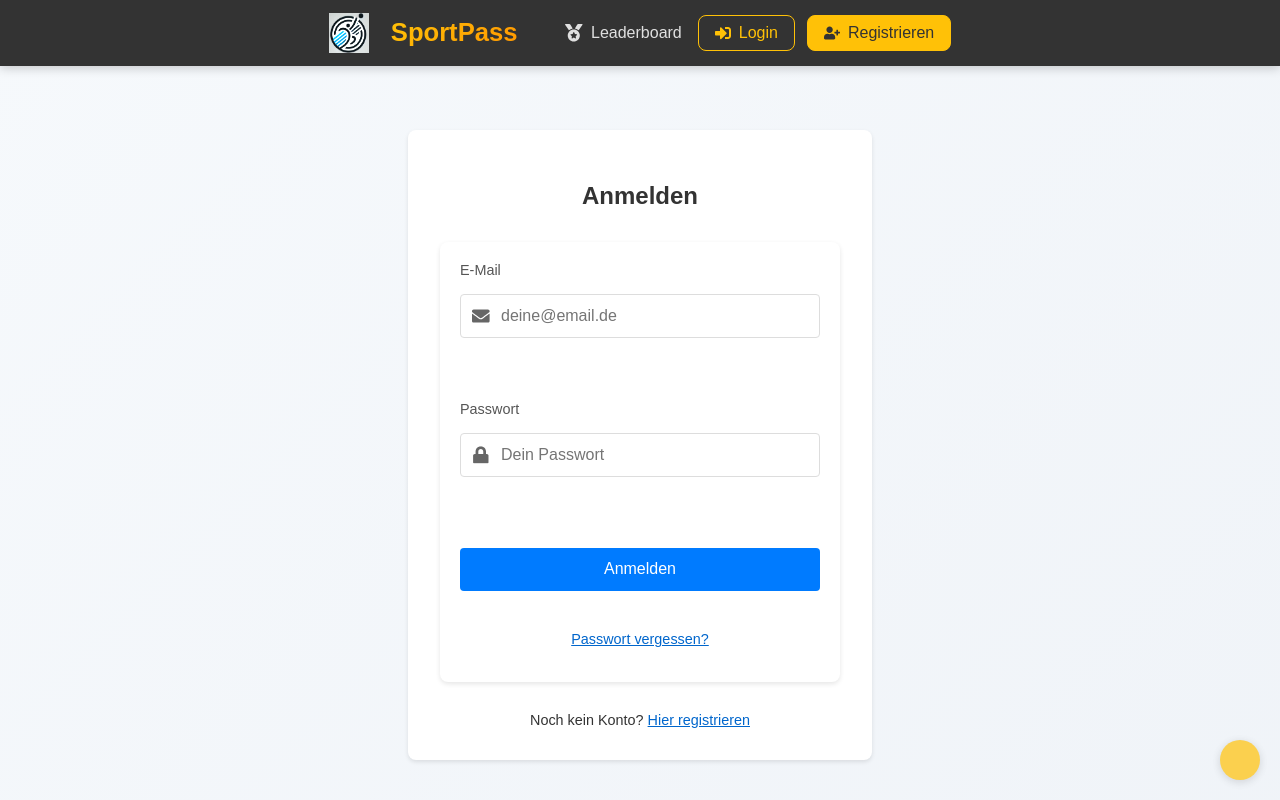
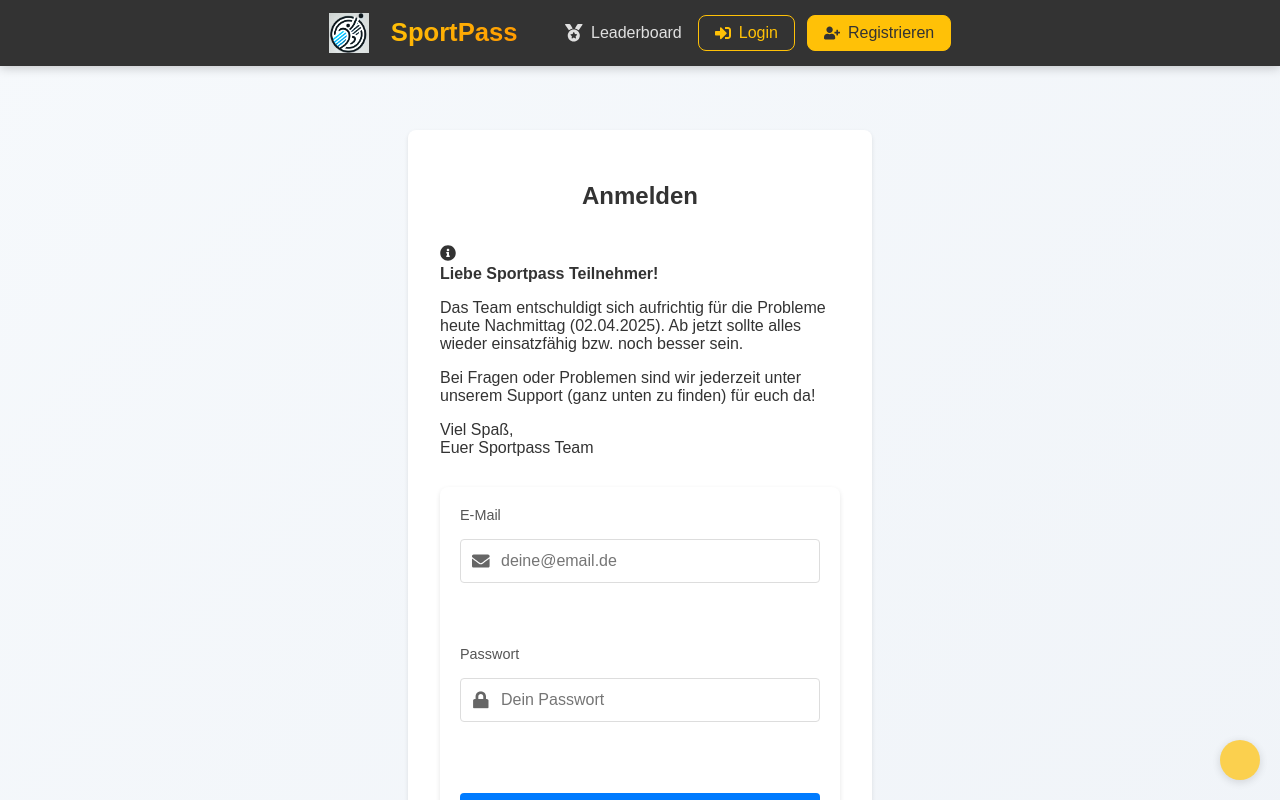
Before and after one commit to Chris123-crypto-ship-it/Sportpass_2025, a React (Create React App) app: page /login in a window 1280 px wide. Shown: the top 800 px of the page. Built offline with nearby package versions, Linux system fonts and the light colour scheme; no server answers.

Commit message:
Add files via upload

```diff
--- a/src/pages/Archive.js
+++ b/src/pages/Archive.js
@@ -96,6 +96,7 @@
         <FaInfoCircle />
         <div className="info-text">
           Hier findest du eine Übersicht deiner genehmigten oder abgelehnten Einsendungen.
+          <strong>Beachte:</strong> Einträge werden nach 7 Tagen automatisch aus dieser Ansicht entfernt, deine erreichten Punkte bleiben jedoch bestehen.
         </div>
       </div>
       <h1 className="archive-header">Mein Archiv</h1>
--- a/src/pages/Login.js
+++ b/src/pages/Login.js
@@ -4,7 +4,7 @@
 import axios from 'axios';
 import { toast } from 'react-toastify';
 import '../styles/Login.css';
-import { FaEnvelope, FaLock } from 'react-icons/fa';
+import { FaEnvelope, FaLock, FaInfoCircle } from 'react-icons/fa';
 import { useAuth } from '../context/AuthContext';
 import config from '../config';
 
@@ -84,6 +84,17 @@
   return (
     <div className="login-container">
       <h2>Anmelden</h2>
+
+      <div className="info-box-login">
+        <FaInfoCircle style={{ marginRight: '10px', marginTop: '3px', flexShrink: 0 }} />
+        <div>
+          <strong>Liebe Sportpass Teilnehmer!</strong>
+          <p>Das Team entschuldigt sich aufrichtig für die Probleme heute Nachmittag (02.04.2025). Ab jetzt sollte alles wieder einsatzfähig bzw. noch besser sein.</p>
+          <p>Bei Fragen oder Problemen sind wir jederzeit unter unserem Support (ganz unten zu finden) für euch da!</p>
+          <p>Viel Spaß,<br/>Euer Sportpass Team</p>
+        </div>
+      </div>
+
       <form onSubmit={handleSubmit} className="login-form">
         <div className="form-group">
           <label htmlFor="email">E-Mail</label>
```
